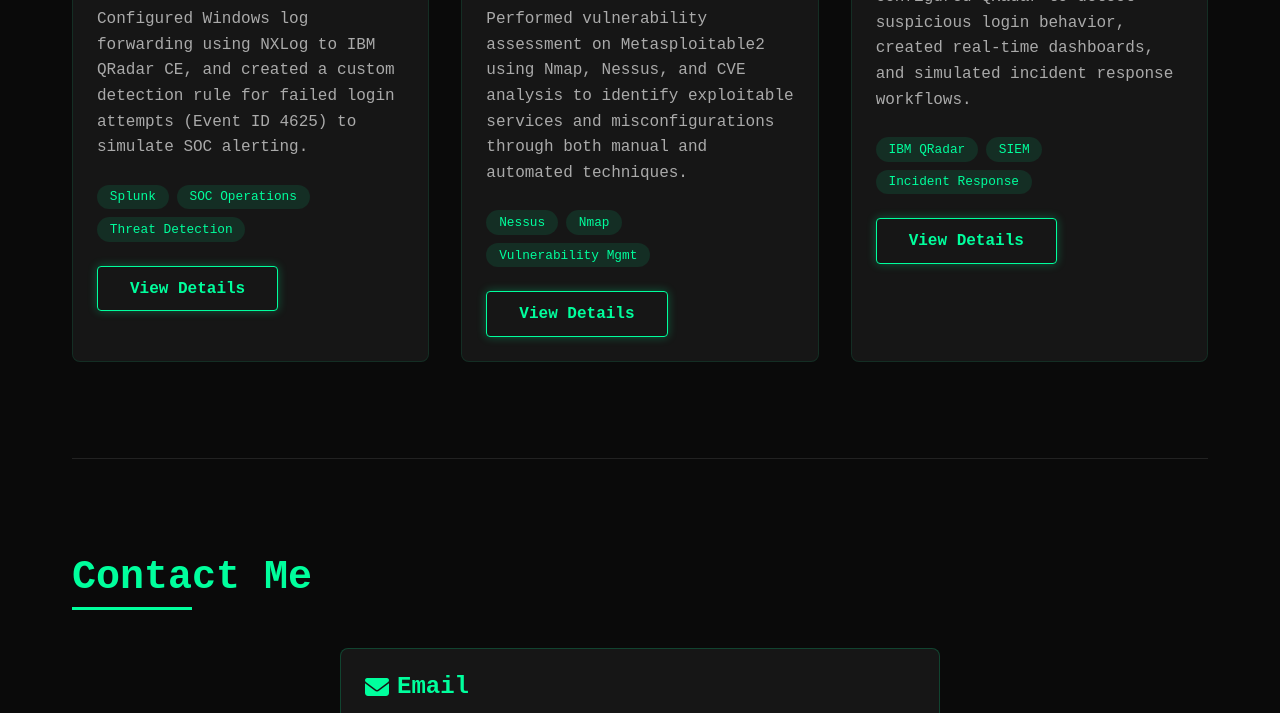
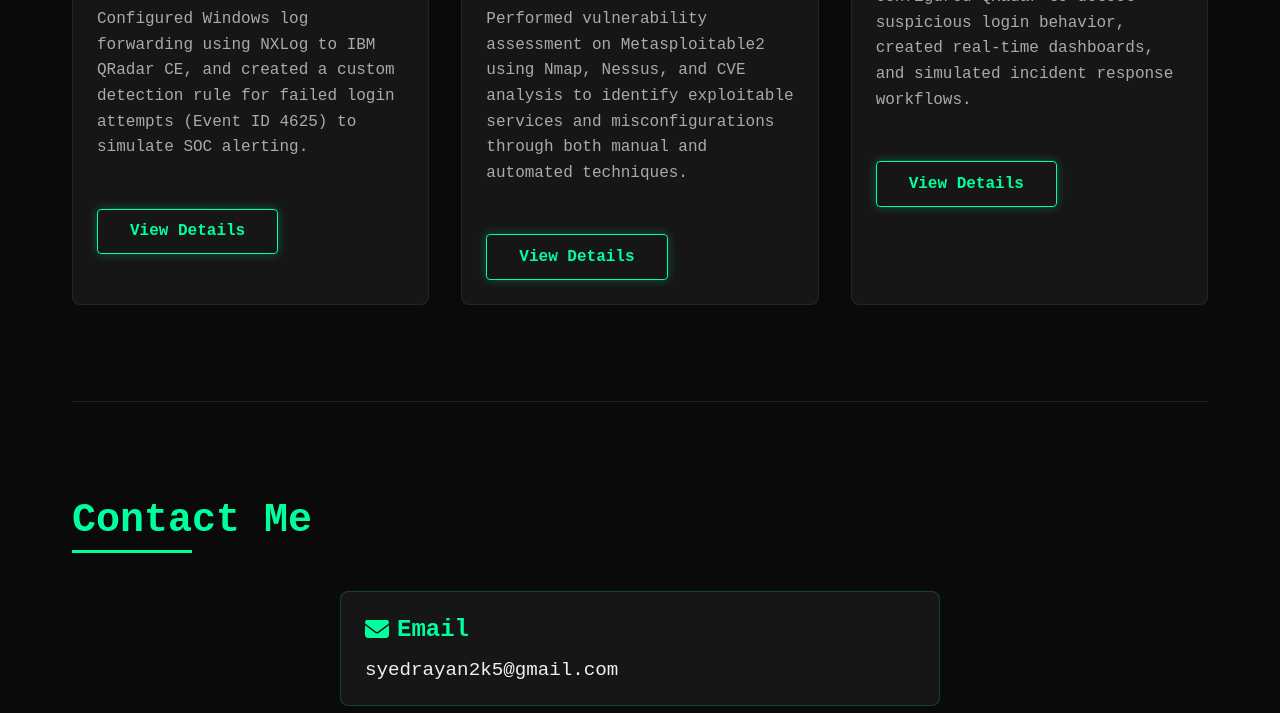
Before and after one commit to syedrayan5/portfolio, a plain HTML site: page index.html in a window 1280 px wide. Shown: the part 4280-4993 px from the top of the page. Drawn offline with Linux system fonts and the light colour scheme.

Commit message:
Update index.html

```diff
--- a/index.html
+++ b/index.html
@@ -804,9 +804,7 @@ Skilled in using tools like IBM QRadar, Splunk, Nmap, and Nessus to detect and r
                         <h3> Windows Failed Login Detection Using IBM QRadar CE</h3>
                         <p>Configured Windows log forwarding using NXLog to IBM QRadar CE, and created a custom detection rule for failed login attempts (Event ID 4625) to simulate SOC alerting.</p>
                         <div class="project-tags">
-                            <span class="project-tag">Splunk</span>
-                            <span class="project-tag">SOC Operations</span>
-                            <span class="project-tag">Threat Detection</span>
+
                         </div>
                         <a href="https://github.com/syedrayan5/windows-failed-login-detection-qradar-ce" class="btn">View Details</a>
                     </div>
@@ -817,9 +815,7 @@ Skilled in using tools like IBM QRadar, Splunk, Nmap, and Nessus to detect and r
                         <h3>Vulnerability Assessment on Metasploitable2 using Nmap and Nessus</h3>
                         <p>Performed vulnerability assessment on Metasploitable2 using Nmap, Nessus, and CVE analysis to identify exploitable services and misconfigurations through both manual and automated techniques.</p>
                         <div class="project-tags">
-                            <span class="project-tag">Nessus</span>
-                            <span class="project-tag">Nmap</span>
-                            <span class="project-tag">Vulnerability Mgmt</span>
+
                         </div>
                         <a href="https://github.com/syedrayan5/Vulnerability-Assessment-Metasploitable2" class="btn">View Details</a>
                     </div>
@@ -830,9 +826,7 @@ Skilled in using tools like IBM QRadar, Splunk, Nmap, and Nessus to detect and r
                         <h3>SIEM Simulation with IBM QRadar</h3>
                         <p>Configured QRadar to detect suspicious login behavior, created real-time dashboards, and simulated incident response workflows.</p>
                         <div class="project-tags">
-                            <span class="project-tag">IBM QRadar</span>
-                            <span class="project-tag">SIEM</span>
-                            <span class="project-tag">Incident Response</span>
+
                         </div>
                         <a href="#" class="btn">View Details</a>
                     </div>
```
